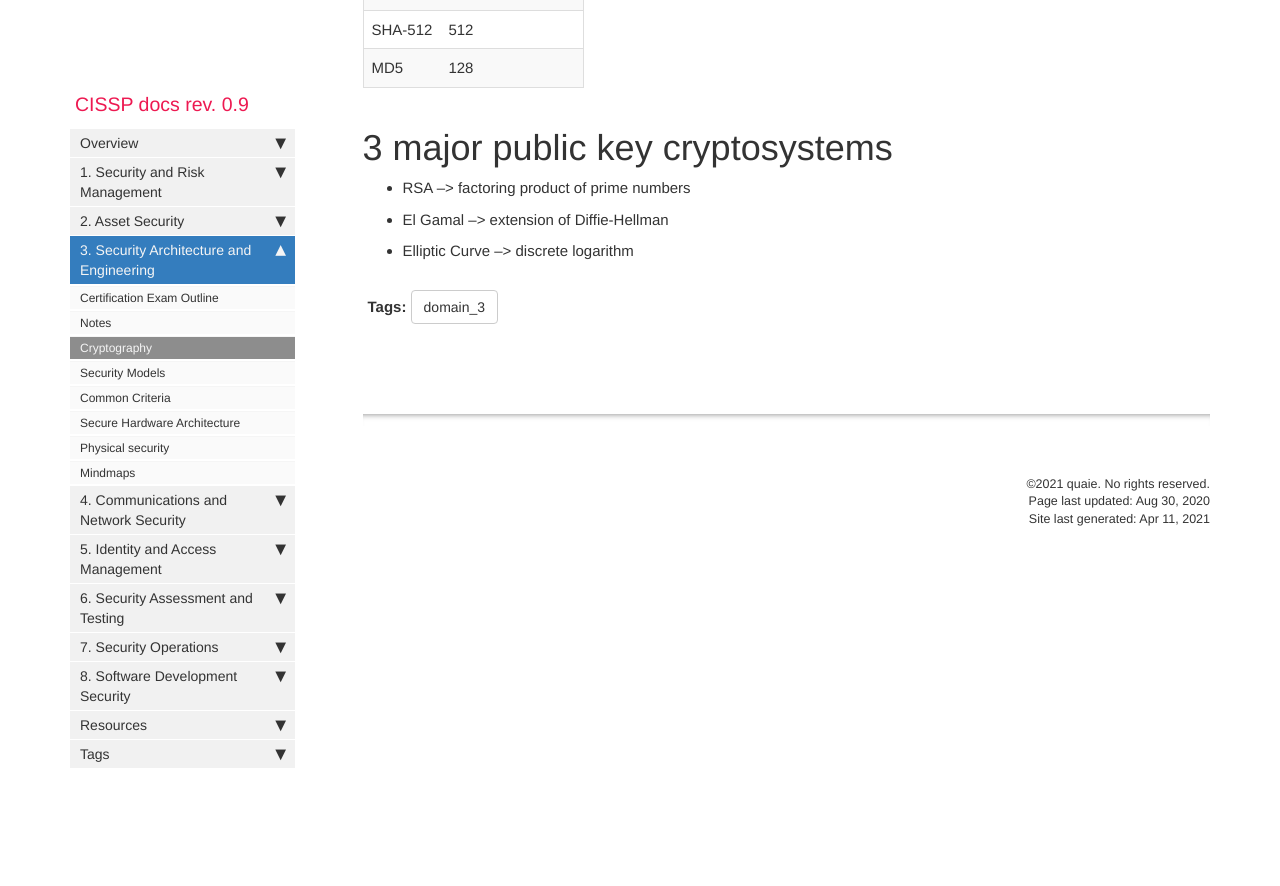
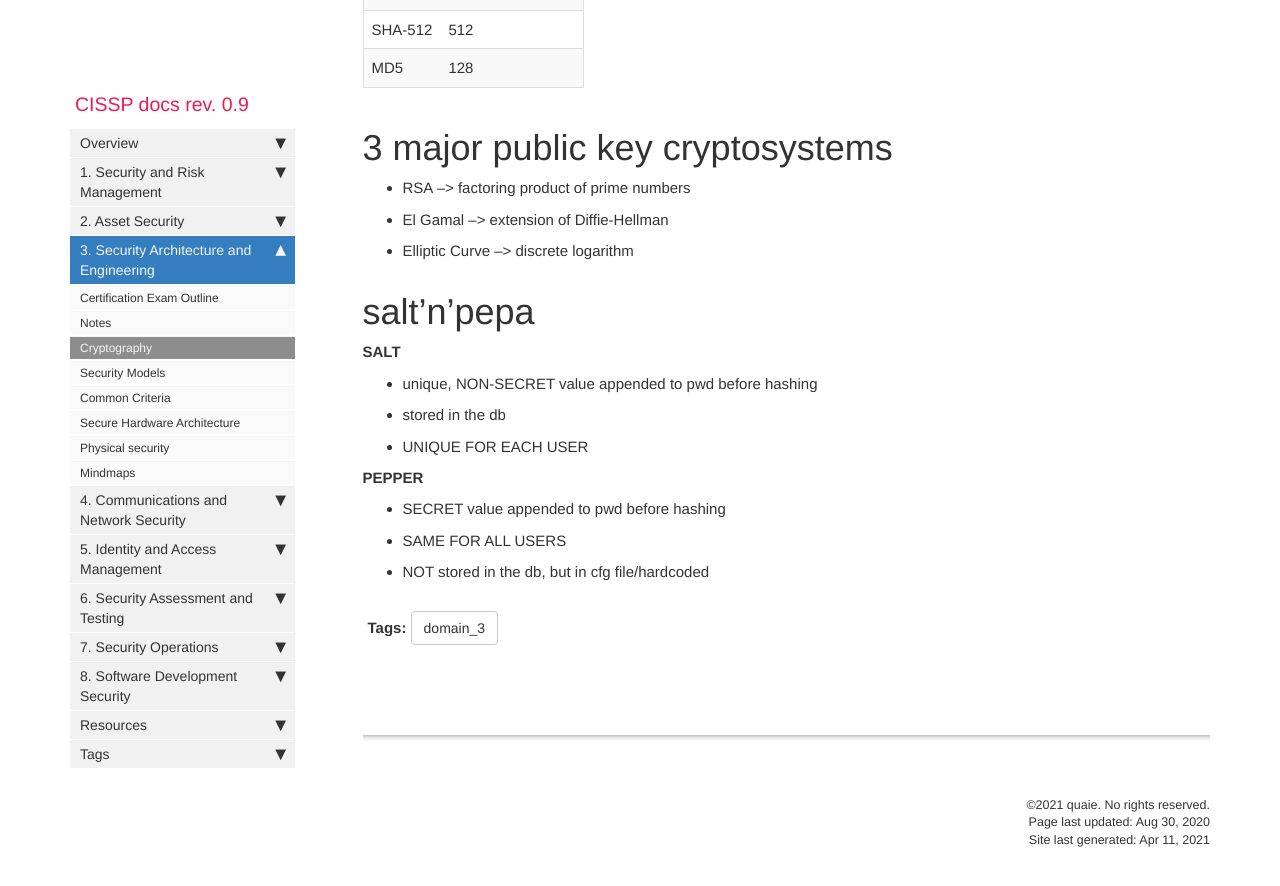
Before and after one commit to quaie/cissp, a Jekyll site: the page built from pages/mydoc/3_crypto.md, in a window 1280 px wide and 900 px high, scrolled down 3746 px. Shown: the top 886 px of the window. Built offline with Jekyll 4.4.1, drawn with Linux system fonts in a browser that asks for light colours; comment, search, counter and statistics services are not loaded.

Commit message:
Update 3_crypto.md

```diff
--- a/pages/mydoc/3_crypto.md
+++ b/pages/mydoc/3_crypto.md
@@ -151,8 +151,16 @@ vs \
 
 
 
+# salt'n'pepa
 
+**SALT**
+- unique, NON-SECRET value appended to pwd before hashing
+- stored in the db
+- UNIQUE FOR EACH USER
 
-
+**PEPPER**
+- SECRET value appended to pwd before hashing
+- SAME FOR ALL USERS
+- NOT stored in the db, but in cfg file/hardcoded
 
 {% include links.html %}
```
